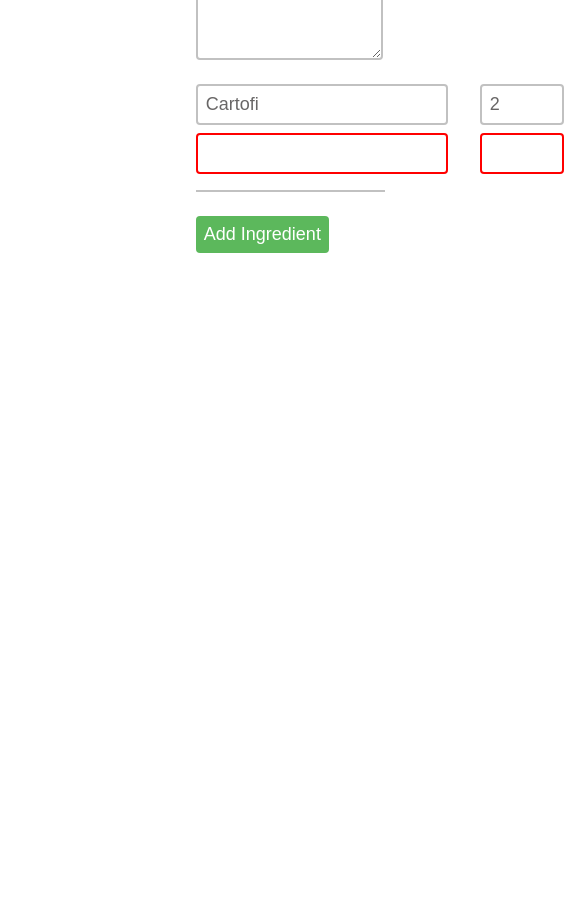
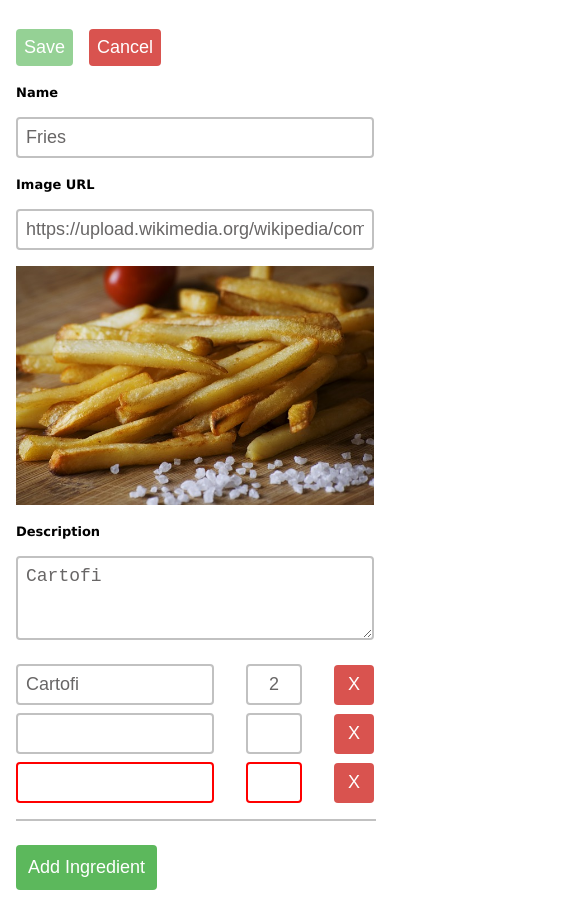
Before and after one commit to BMWGengiuRobert/Tema1-HTML-CSS, a plain HTML site: page index.html in a window 390 px wide. Shown: the part 522-1432 px from the top of the page, 585 px wide, since content can reach past the window. Before the commit the page ends 844 px from the top, so only its background shows below. Drawn offline with Linux system fonts and the light colour scheme.

Commit message:
both sections are responsive now

```diff
--- a/index.html
+++ b/index.html
@@ -71,6 +71,11 @@
                     <input type="text" name="recipe-amount" id="amount-input">
                     <button class="add-amount-button">X</button>
                 </div>
+                <div class="input-ingredients">
+                    <input type="text" name="recipe-ingredient" id="ingredient-input">
+                    <input type="text" name="recipe-amount" id="amount-input">
+                    <button class="add-amount-button">X</button>
+                </div>
                 <hr>
                 <button class="add-ingredient-button">Add Ingredient</button>
             </div>
--- a/index.scss
+++ b/index.scss
@@ -229,6 +229,16 @@ section {
                         border-color: #ff0000;
                     }
                 }
+
+                &:nth-of-type(3) {
+                    input {
+                        display: none;
+                    }
+
+                    .add-amount-button {
+                        display: none;
+                    }
+                }
             }
 
             hr {
@@ -243,7 +253,7 @@ section {
                 color: #ffffff;
                 border: none;
                 border-radius: 4px;
-                padding: 8px;
+                padding: 12px;
                 font-size: 18px;
                 width: fit-content;
                 margin-top: 16px;
@@ -290,4 +300,76 @@ section {
         }
 
     }
+
+    section {
+        flex-direction: column;
+        padding: 0 16px;
+
+        .left-content {
+            width: 100%;
+        }
+
+        .right-content {
+            width: 100%;
+
+            .description-section {
+
+                textarea{
+                    max-height: 64px;
+                }
+
+                img {
+                    width: 100%;
+                }
+            }
+
+            .ingredients-section {
+
+                margin-bottom: 20px;
+
+                .input-ingredients {
+
+                    width: 100%;
+
+                    #ingredient-input {
+                        flex: 1;
+                        width: auto;
+                        min-width: 0;
+                    }
+
+                    #amount-input {
+                        width: 36px;
+                        text-align: center;
+                    }
+
+                    .add-amount-button {
+                        width: 40px;
+                        height: 40px;
+                        flex-shrink: 0;
+                    }
+
+                    &:nth-of-type(2) {
+                        input {
+                            border-color: #c1c1c1;
+                        }
+
+                    }
+
+                    &:nth-of-type(3) {
+                        input {
+                            border-color: #ff0000;
+                            display: block;
+                        }
+
+                        .add-amount-button {
+                            display: block;
+                        }
+                    }
+                }
+            }
+
+
+        }
+
+    }
 }
```
Also changed, not shown: index.css, 1 other file.
